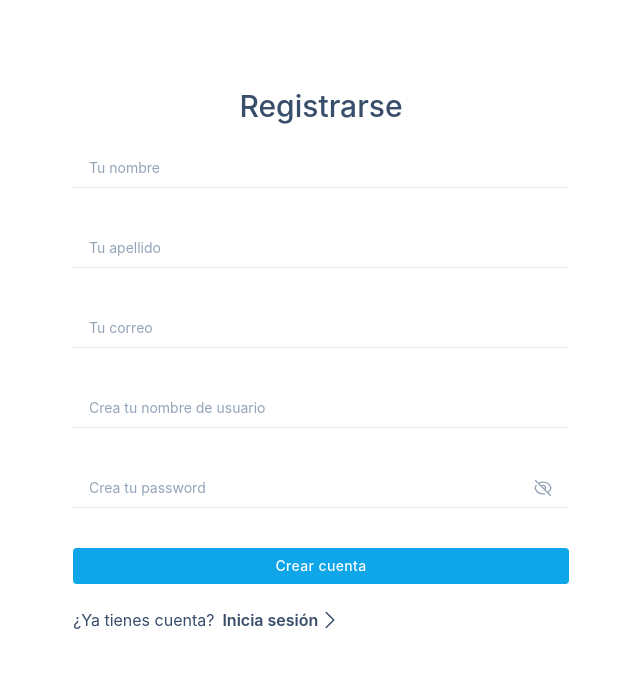
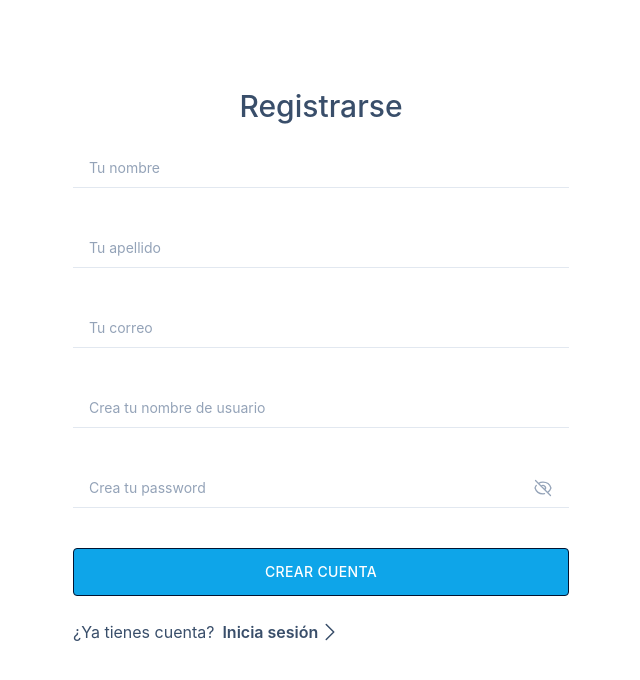
Before and after one commit to gervy2299/Project-tecnologiaWeb, a React (Create React App) app: page /register in a window 1280 px wide. Shown: the top 680 px of the page, without its empty margins (583-1223 px from the left). Built offline with nearby package versions, Linux system fonts and the light colour scheme.

Commit message:
Update animation and style of buttons

```diff
--- a/src/auth/pages/LoginPage.js
+++ b/src/auth/pages/LoginPage.js
@@ -171,7 +171,7 @@ export const LoginPage = () => {
                                     />
                                 </svg>
                             </div>
-                            <button type="submit" className="p-2 text-sm font-medium tracking-wide text-white transition duration-300 rounded whitespace-nowrap bg-sky-500 hover:bg-sky-600 focus:bg-sky-700 focus-visible:outline-none disabled:cursor-not-allowed disabled:border-sky-300 disabled:bg-sky-300 disabled:shadow-none">
+                            <button type="submit" className="btn p-2 text-sm font-medium tracking-wide text-white transition duration-300 rounded whitespace-nowrap bg-sky-500 hover:bg-sky-600 focus:bg-sky-700 focus-visible:outline-none disabled:cursor-not-allowed disabled:border-sky-300 disabled:bg-sky-300 disabled:shadow-none">
                                 <span>Ingresar</span>
                             </button>
                         </form>
--- a/src/auth/pages/RegisterPage.js
+++ b/src/auth/pages/RegisterPage.js
@@ -58,7 +58,7 @@ export const RegisterPage = () => {
                 <main className="mt-4 grid gap-8 items-center md:grid-cols-2">
                     <section className="animation hidden md:block">
                         <script src="https://unpkg.com/@lottiefiles/lottie-player@latest/dist/lottie-player.js"></script>
-                        <lottie-player src="https://assets10.lottiefiles.com/packages/lf20_oygnve11.json" loop autoplay></lottie-player>
+                        <lottie-player src="https://assets5.lottiefiles.com/packages/lf20_3jezq8s4.json" loop autoplay></lottie-player>
                     </section>
                     <section className="form">
                         <h1 className="my-2 text-3xl text-center font-medium">Registrarse</h1>
@@ -199,7 +199,7 @@ export const RegisterPage = () => {
                                     )}
                                 </div>
                             </div>
-                            <button type="submit" className="p-2 text-sm font-medium tracking-wide text-white transition duration-300 rounded whitespace-nowrap bg-sky-500 hover:bg-sky-600 focus:bg-sky-700 focus-visible:outline-none disabled:cursor-not-allowed disabled:border-sky-300 disabled:bg-sky-300 disabled:shadow-none">
+                            <button type="submit" className="btn p-2 text-sm font-medium tracking-wide text-white transition duration-300 rounded whitespace-nowrap bg-sky-500 hover:bg-sky-600 focus:bg-sky-700 focus-visible:outline-none disabled:cursor-not-allowed disabled:border-sky-300 disabled:bg-sky-300 disabled:shadow-none">
                                 <span>Crear cuenta</span>
                             </button>
                         </form>
```
